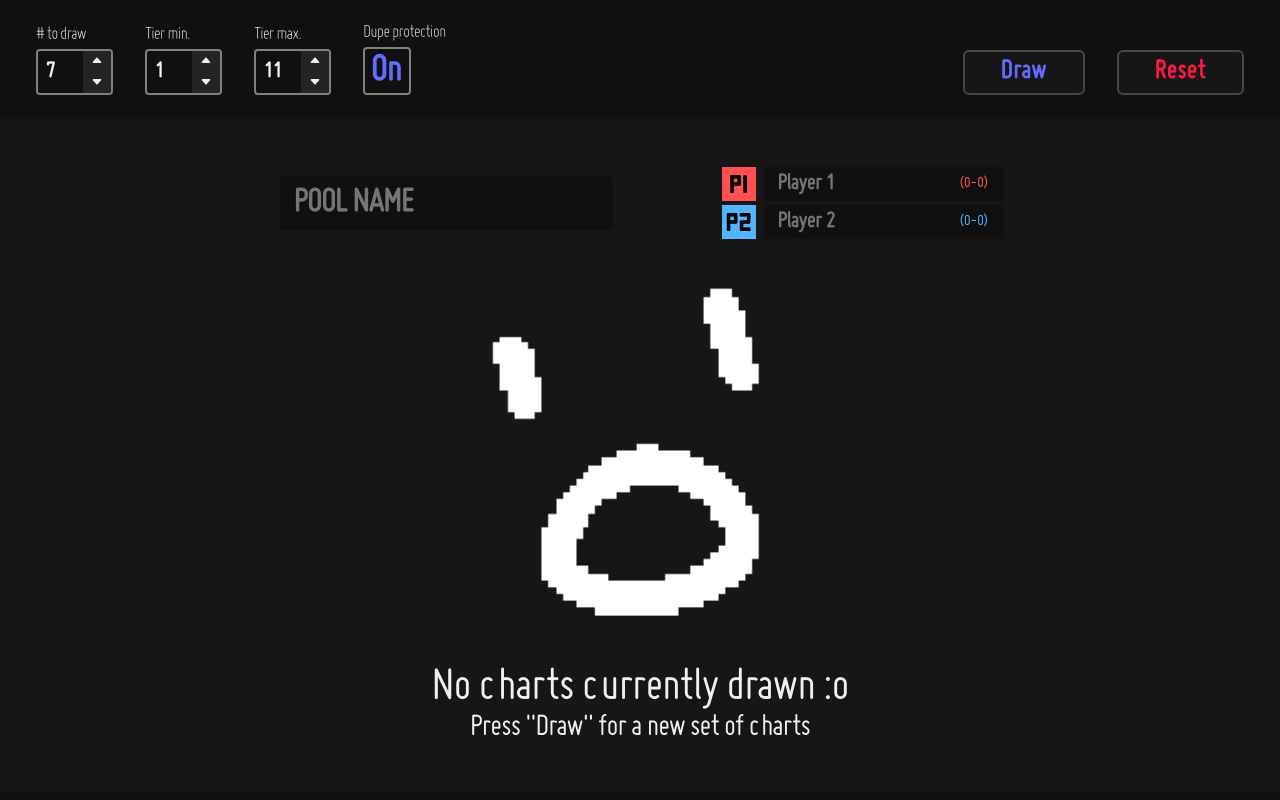
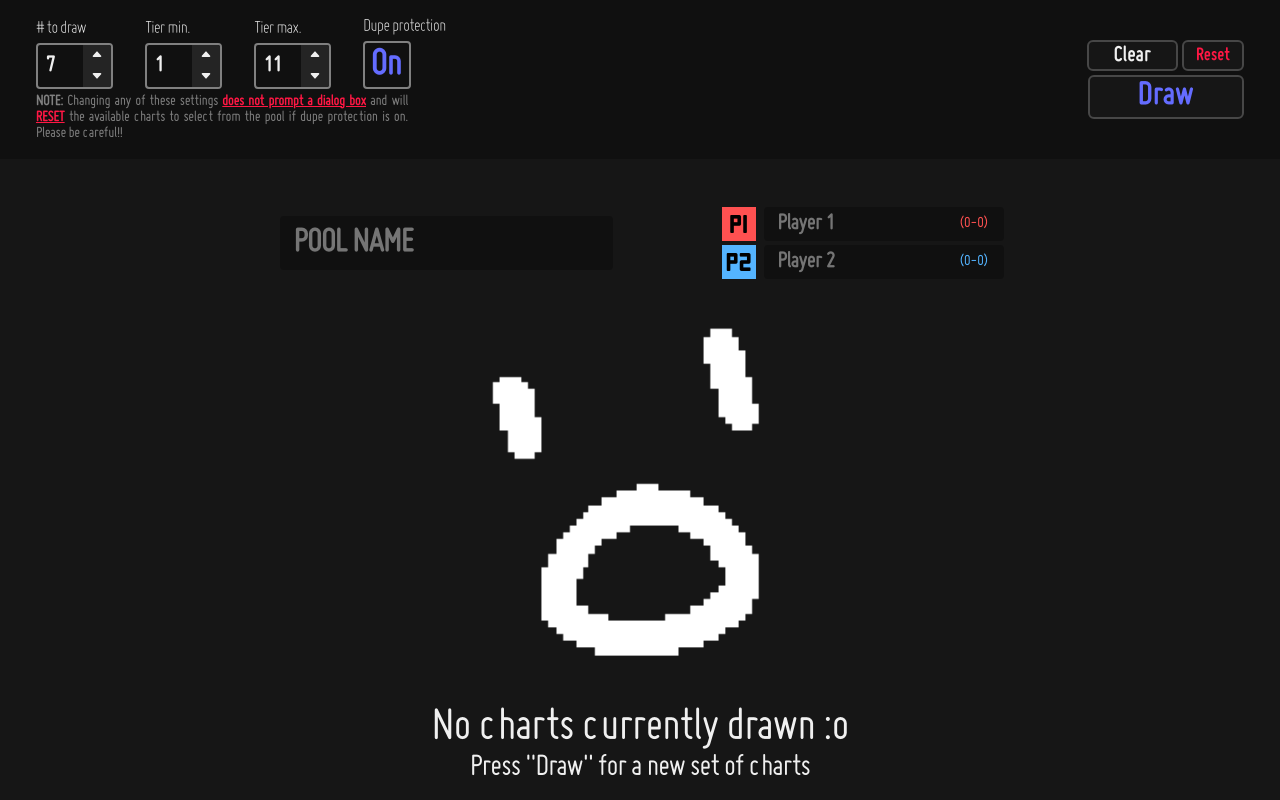
Before and after one commit to soraeee/cardigan, a React (Vite) app in the folder card-draw/: page / in a window 1280 px wide. Shown: the top 800 px of the page. Built offline with nearby package versions, Linux system fonts and the light colour scheme.

Commit message:
Add confirmation modal for various actions

```diff
--- a/card-draw/src/CardDraw.tsx
+++ b/card-draw/src/CardDraw.tsx
@@ -2,6 +2,7 @@ import chartJSON from './pack.json'
 import { useState, useEffect } from 'react';
 import Card from './components/Card';
 import NumberField from './components/NumberField';
+import DialogBox from './components/DialogBox';
 
 const CardDraw = () => {
 
@@ -21,7 +22,7 @@ const CardDraw = () => {
 	}
 
 	// Toggle to see eligible/used card pools
-	const debug = false;
+	const debug = true;
 
 	const chartarr: Chart[] = [];
 	const defaultNumToDraw = 7;
@@ -166,6 +167,10 @@ const CardDraw = () => {
 		setNumDraw(numDraw + 1);
 		setWinsP1(0);
 		setWinsP2(0);
+		// may remove if auto-clearing gets annoying
+		if (spread.length !== 0) {
+			clearFields()
+		}
 	}
 
 	// This is fucking stupid, i don't know what i'm doing
@@ -221,10 +226,9 @@ const CardDraw = () => {
 		setSpread(newSpread);
 	}
 
-	// Reset card draw
-	// Useful for no replacement draws
-	const reset = () => {
-		setEligibleCharts([[...eligibleCharts[0], ...eligibleCharts[1]], []]);
+	// Clear card draw
+	// Just for aesthetics tbh
+	const clear = () => {
 		setSpread([]);
 		setModalOpened(-1);
 		setProtectOrder(0);
@@ -233,28 +237,77 @@ const CardDraw = () => {
 		clearFields();
 	}
 
+	// Reset card draw
+	// Useful for no replacement draws
+	const reset = () => {
+		setEligibleCharts([[...eligibleCharts[0], ...eligibleCharts[1]], []]);
+		clear();
+	}
+
 	// Reset removed pool and toggle no replacement setting
 	const changeNoRP = (value: boolean) => {
 		setNoRP(value)
 		setEligibleCharts([[...eligibleCharts[0], ...eligibleCharts[1]], []])
 	}
 
+	// Handle all confirm-able changes here
+	const [dboxOpened, setDboxOpened] = useState<boolean>(false);
+	const [dboxMessage, setDboxMessage] = useState<string>("");
+	const [dboxAction, setDboxAction] = useState<any>(() => null);
+	// TODO: Make dialog boxes pop up for params,dupe protection, card-redraw change
+
+	// Reset
+	const handleReset = () => {
+		if (eligibleCharts[1].length !== 0) {
+			setDboxMessage("Resetting everything will reset the available charts to select from the pool. Continue?");
+			setDboxAction(() => reset);
+			setDboxOpened(true);
+		}
+	}
+	// Clear
+	const handleClear = () => {
+		if (spread.length !== 0) {
+			setDboxMessage("Continue with set clear? This will not affect available charts.");
+			setDboxAction(() => clear);
+			setDboxOpened(true);
+		} else {
+			clear();
+		}
+	}
+	// Draw
+	const handleDraw = () => {
+		if (spread.length !== 0) {
+			setDboxMessage("Continue with new card draw?");
+			setDboxAction(() => draw);
+			setDboxOpened(true);
+		} else {
+			draw();
+		}
+	}
+
 	return (<>
 		{/* Modal closes when clicking outside of the modal */}
 		{modalOpened > -1 && <div className="backdrop" onClick={() => setModalOpened(-1)}></div>}
+		{dboxOpened && <div className="backdrop-dbox" onClick={() => setDboxOpened(false)}></div>}
 		<div className="header">
 			<div className="settings">
-				<NumberField desc="# to draw" initValue={defaultNumToDraw} min={1} max={Infinity} onChange={(n: number) => { setNumToDraw(n) }}/>
-				<NumberField desc="Tier min." initValue={range[0]} min={defaultMin} max={range[1]} onChange={(n: number) => { changeDrawRange(n, range[1])}} />
-				<NumberField desc="Tier max." initValue={range[1]} min={range[0]} max={defaultMax} onChange={(n: number) => { changeDrawRange(range[0], n)}} />
-				<div className="checkbox">
-					<p className="checkbox-label">Dupe protection</p>
-					<input className="checkbox-input" type="checkbox" name="norp" id="norp" value="norp-enabled" onChange={(e) => { changeNoRP(e.target.checked) }} defaultChecked={noRP}/>
+				<div className="settings-inner">
+					<NumberField desc="# to draw" initValue={defaultNumToDraw} min={1} max={Infinity} onChange={(n: number) => { setNumToDraw(n) }}/>
+					<NumberField desc="Tier min." initValue={range[0]} min={defaultMin} max={range[1]} onChange={(n: number) => { changeDrawRange(n, range[1])}}/>
+					<NumberField desc="Tier max." initValue={range[1]} min={range[0]} max={defaultMax} onChange={(n: number) => { changeDrawRange(range[0], n)}}/>
+					<div className="checkbox">
+						<p className="checkbox-label">Dupe protection</p>
+						<input className="checkbox-input" type="checkbox" name="norp" id="norp" value="norp-enabled" onChange={(e) => { changeNoRP(e.target.checked) }} defaultChecked={noRP}/>
+					</div>
 				</div>
+				<p className="settings-warning"><b>NOTE:</b> Changing any of these settings <u>does not prompt a dialog box</u> and will <u>RESET</u> the available charts to select from the pool if dupe protection is on. Please be careful!!</p>
 			</div>
 			<div className="actions">
-				<button onClick={draw} className="action-draw">Draw</button>
-				<button onClick={reset} className="action-reset">Reset</button>
+				<div className="actions-resets">
+					<button onClick={handleClear} className="action-clear">Clear</button>
+					<button onClick={handleReset} className="action-reset">Reset</button>
+				</div>
+				<button onClick={handleDraw} className="action-draw">Draw</button>
 			</div>
 		</div>
 		<div className="display">
@@ -320,6 +373,12 @@ const CardDraw = () => {
 				</div>
 			</div>
 		</>}
+		{dboxOpened && <DialogBox
+			setDboxOpened	= {setDboxOpened}
+			message		= {dboxMessage}
+			onConfirm	= {dboxAction}
+			onCancel	= {() => setDboxOpened(false)}
+		/>}
 	</>)
 }
 export default CardDraw
--- a/card-draw/src/components/Card.tsx
+++ b/card-draw/src/components/Card.tsx
@@ -37,7 +37,7 @@ const Card = (props: any) => {
 	if (props.chart.hasGfx) {
 		let backgroundCss = `linear-gradient(90deg, #0a0a0af0 15%, #161616a7 100%), url("rip135-assets/${props.chart.gfxPath}")`;
 		if (cardState[0] === 3) {
-			backgroundCss = `linear-gradient(90deg, ${playerColorDark}f0, 30%, #161616a7 100%), url("rip135-assets/${props.chart.gfxPath}")`;
+			backgroundCss = `linear-gradient(90deg, ${playerColorDark}df, 50%, #161616a7 100%), url("rip135-assets/${props.chart.gfxPath}")`;
 		}
 		bannerBackground = {
 			"background": backgroundCss,
--- /dev/null
+++ b/card-draw/src/components/DialogBox.tsx
@@ -0,0 +1,30 @@
+/// <reference types="vite-plugin-svgr/client" />
+import Close from '../assets/close.svg?react';
+
+const DialogBox = (props: any) => {
+
+    const confirmAndClose = () => {
+        props.onConfirm();
+        props.setDboxOpened();
+    }
+
+    return (<>
+        <div className="dbox">
+            <div className="dbox-upper">
+                <p className="dbox-upper-text">Confirm action</p>
+                <div className="dbox-upper-button">
+                    <Close onClick={props.onCancel} className="dbox-upper-close"/>
+                </div>
+            </div>
+            <div className="dbox-body">
+                <p className="dbox-body-text">{props.message}</p>
+                <div className="dbox-options">
+					<button onClick={confirmAndClose} className="dbox-options-yes" >Confirm</button>
+					<button onClick={props.onCancel} className="dbox-options-no">Cancel</button>
+                </div>
+            </div>
+        </div>
+	</>)
+}
+
+export default DialogBox;
--- /dev/null
+++ b/card-draw/src/scss/components/dialogbox.scss
@@ -0,0 +1,85 @@
+@use '../util/color' as color;
+@use '../util/fonts' as font;
+@use '../util/mixins' as mixin;
+
+.dbox {
+  @include mixin.flex($dir: column);
+  @include mixin.border();
+  max-width: 500px;
+  max-height: 400px;
+  margin: 0 auto;
+  position: absolute;
+  top: 41.5%;
+  left: 0;
+  right: 0;
+  user-select: none;
+  z-index: 4;
+
+  &-upper {
+    @include mixin.flex($align: space-between, $x-align: center);
+    background-color: color.$neutral;
+    border-radius: 0 2px 0 0;
+    padding: 0 12px;
+    &-text {
+      @include font.miso(1.5em, color.$lite, 700);
+      line-height: 1;
+    }
+    &-button {
+      padding: 2px 12px;
+      border-radius: 0 2px 0 0;
+      margin-right: -12px;
+      cursor: pointer;
+      transition: background-color 0.15s;
+      &:hover {
+        background-color: color.$warning-dark;
+      }
+    }
+    &-close {
+      width: 26px;
+      margin-top: 2px;
+      fill: color.$lite;
+    }
+  }
+
+  &-body {
+    @include mixin.flex($dir: column, $gap: 24px);
+    background-color: color.$dark2;
+    border-radius: 0 0 2px 2px;
+    padding: 24px;
+    &-text {
+      @include font.miso(1.6em, color.$lite, 400);
+      line-height: 1;
+      text-align: justify;
+    }
+  }
+
+  &-options {
+    @include mixin.flex($dir: row, $align: end, $gap: 16px);
+    &-button {
+      @include font.miso(1.4em, $weight: 700);
+      letter-spacing: -0.5px;
+      line-height: 1em;
+      background-color: color.$dark;
+      padding: 4px 20px;
+      @include mixin.border($radius: 6px, $color: color.$neutral);
+      cursor: pointer;
+      transition: border-color 0.15s, background-color 0.15s;
+    }
+    &-yes {
+      @extend .dbox-options-button;
+      color: color.$accent;
+      &:hover {
+        background-color: color.$accent-dark;
+        border-color: color.$accent;
+      }
+    }
+    &-no {
+      @extend .dbox-options-button;
+      color: color.$warning;
+      &:hover {
+        background-color: color.$warning-dark;
+        border-color: color.$warning;
+      }
+    }
+  }
+}
--- a/card-draw/src/scss/components/settings.scss
+++ b/card-draw/src/scss/components/settings.scss
@@ -4,23 +4,39 @@
 
 .header {
   @include mixin.flex($align: space-between);
-  padding: 24px 36px;
+  padding: 18px 36px;
   background-color: color.$dark2;
 }
 
 .settings {
-  @include mixin.flex($align: space-between, $x-align: end, $gap: 32px);
+  @include mixin.flex($dir: column, $gap: 4px);
+  &-inner {
+    @include mixin.flex($align: space-between, $x-align: end, $gap: 32px);
+  }
+  &-warning {
+    max-width: 372px;
+    text-align: justify;
+    color: color.$lite-dark;
+    letter-spacing: -0.4px;
+    & u {
+      text-decoration-thickness: 1px;
+      color: color.$warning;
+      font-weight: 700;
+    }
+  }
 }
 
 .actions {
-  @include mixin.flex($align: space-between, $x-align: end, $gap: 32px);
+  @include mixin.flex($dir: column, $align: center, $x-align: end, $gap: 4px);
+  &-resets {
+    @include mixin.flex($gap: 4px);
+  }
 }
 
 .action {
-  @include font.miso(1.8em, $weight: 700);
+  @include font.miso(2.2em, $weight: 700);
   letter-spacing: 0;
   line-height: 1em;
-  padding: 6px 36px;
   background-color: color.$dark;
   @include mixin.border($radius: 6px, $color: color.$neutral);
   cursor: pointer;
@@ -28,13 +44,26 @@
 
   &-draw {
     @extend .action;
+    padding: 2px 48px;
     color: color.$accent;
     &:hover {
       background-color: color.$accent-dark;
       border-color: color.$accent;
     }
   }
+  &-clear {
+    font-size: 1.45em;
+    padding: 2px 25px;
+    @extend .action;
+    color: color.$lite;
+    &:hover {
+      background-color: color.$dark-lite;
+      border-color: color.$lite-dark;
+    }
+  }
   &-reset {
+    font-size: 1.2em;
+    padding: 4px 12px;
     @extend .action;
     color: color.$warning;
     &:hover {
--- a/card-draw/src/scss/main.scss
+++ b/card-draw/src/scss/main.scss
@@ -5,6 +5,7 @@
 @use 'components/card';
 @use 'components/checkbox';
 @use 'components/debug';
+@use 'components/dialogbox';
 @use 'components/footer';
 @use 'components/match';
 @use 'components/modal';
@@ -32,6 +33,8 @@ html {
 .text-p1 { color: color.$p1; }
 .text-p2 { color: color.$p2; }
 
+b { font-weight: 700 }
+
 .display {
   @include mixin.flex($dir: column, $x-align: center, $gap: 8px);
   margin: 0 auto;
@@ -49,6 +52,12 @@ html {
   height: 100vh;
   width: 100vw;
   z-index: 1;
+  &-dbox {
+    @extend .backdrop;
+    background: color.$darker;
+    z-index: 3;
+    backdrop-filter: blur(2px);
+  }
 }
 
 // Classes used when there is no card draw on screen
```
Also changed, not shown: card-draw/src/components/NumberField.tsx (+7 -0 lines), card-draw/src/assets/close.svg (added).
